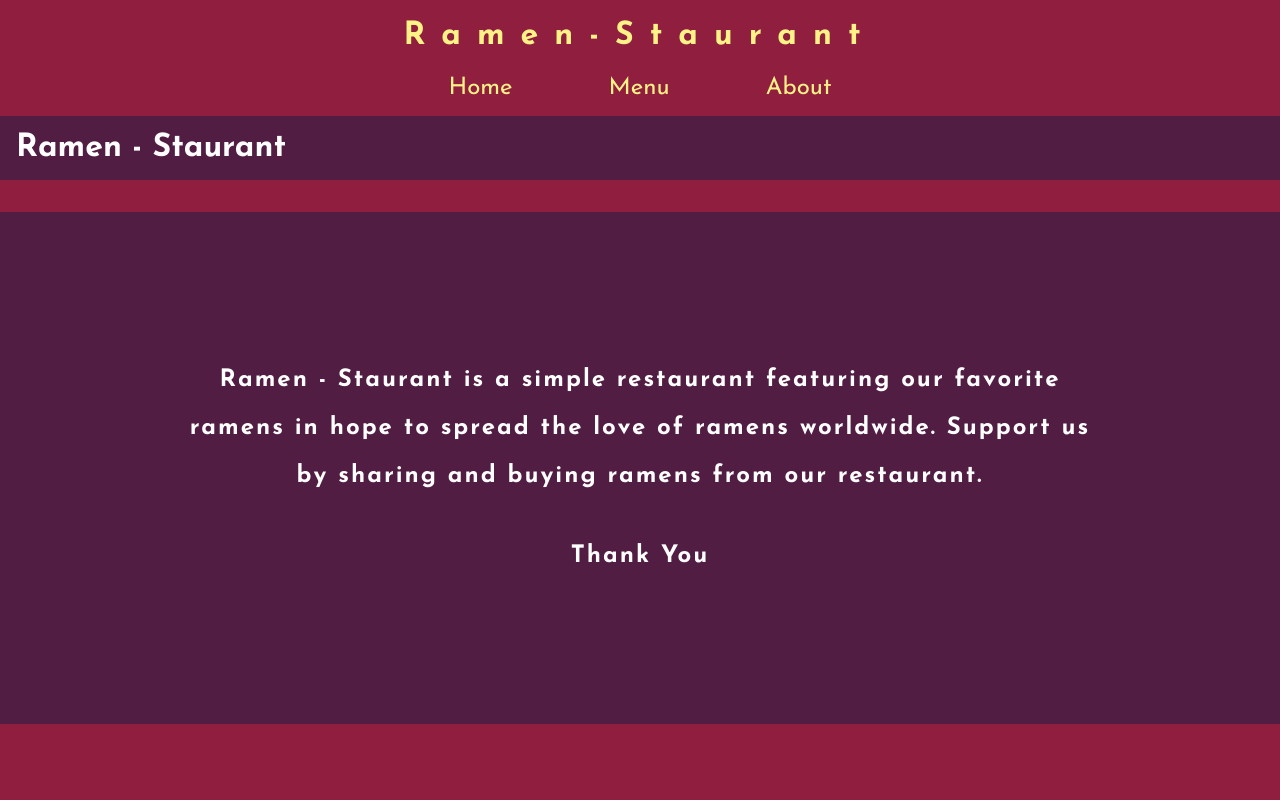
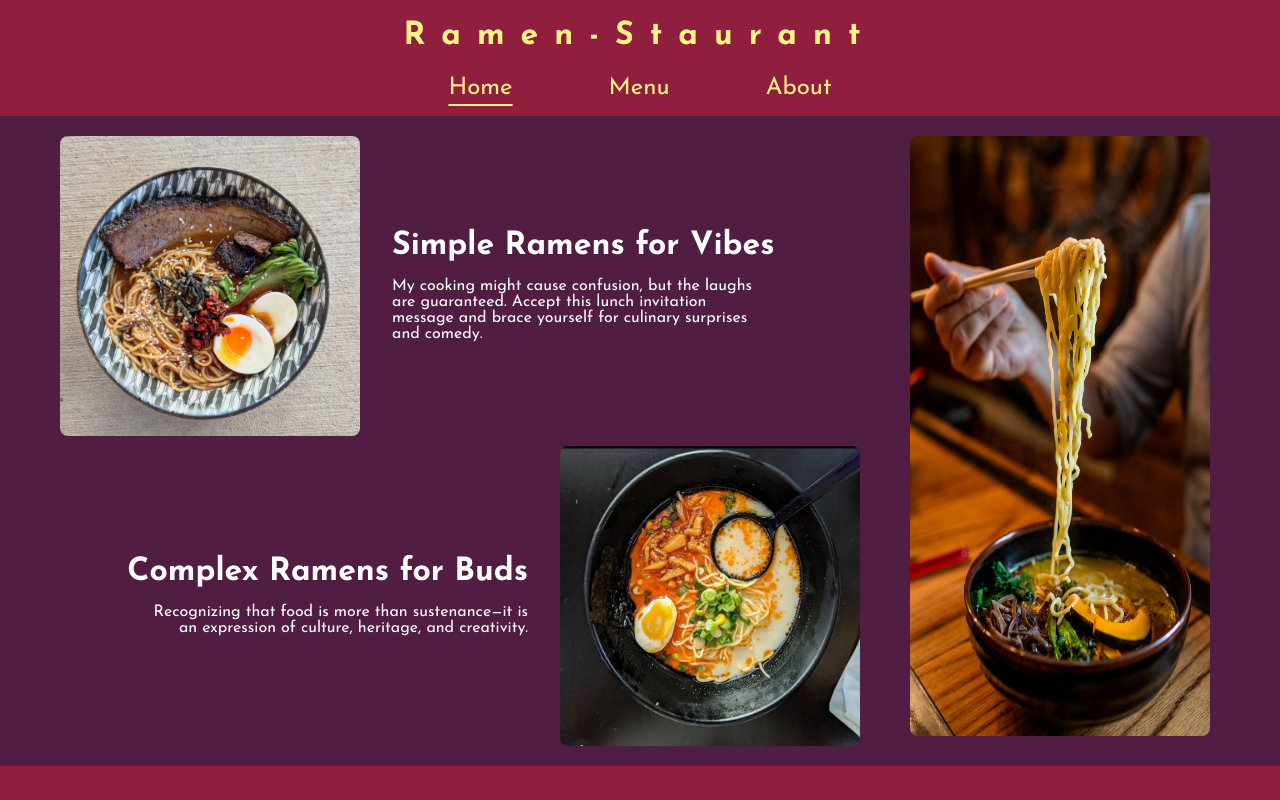
Before and after one commit to wiriim/restaurant-page, a website built with webpack: page src/template.html in a window 1280 px wide. Built offline with nearby package versions, Linux system fonts and the light colour scheme.

Commit message:
Move home page to js module

```diff
--- /dev/null
+++ b/src/home.js
@@ -0,0 +1,75 @@
+import ramensimple from './images/ramen-simple.jpg';
+import ramenbanner from './images/ramen-banner.jpg';
+import ramencomplex from './images/ramen-complex.jpg';
+
+function loadHomePage(){
+    let divContent = document.querySelector('#content');
+    let homepage = create('div');
+    homepage.classList.add('home-page');
+    divContent.appendChild(homepage);
+
+    let headline = create('div');
+    headline.classList.add('headline');
+    homepage.appendChild(headline);
+
+    let ramenSimple = create('img');
+    ramenSimple.src = ramensimple;
+    ramenSimple.width = 300;
+    ramenSimple.height = 300;
+    headline.appendChild(ramenSimple);
+
+    let text = create('div');
+    text.classList.add('text');
+    headline.appendChild(text);
+
+    let h2 = create('h2');
+    h2.textContent = 'Simple Ramens for Vibes';
+    text.appendChild(h2);
+
+    let p = create('p');
+    p.textContent = 'My cooking might cause confusion, but the laughs are guaranteed. Accept this lunch invitation message and brace yourself for culinary surprises and comedy.';
+    text.appendChild(p);
+
+    let banner = create('div');
+    banner.classList.add('banner');
+    homepage.appendChild(banner);
+
+    let ramenBanner = create('img');
+    ramenBanner.src = ramenbanner;
+    ramenBanner.width = 300;
+    ramenBanner.height = 600;
+    banner.appendChild(ramenBanner);
+
+    let subHeadline = create('div');
+    subHeadline.classList.add('sub-headline');
+    homepage.appendChild(subHeadline);
+
+    let text2 = create('div');
+    text2.classList.add('text');
+    subHeadline.appendChild(text2);
+
+    let h22 = create('h2');
+    h22.textContent = 'Complex Ramens for Buds';
+    text2.appendChild(h22);
+
+    let p2 = create('p');
+    p2.textContent = 'Recognizing that food is more than sustenance—it is an expression of culture, heritage, and creativity.';
+    text2.appendChild(p2);
+
+    let ramenComplex = create('img');
+    ramenComplex.src = ramencomplex;
+    ramenComplex.width = 300;
+    ramenComplex.height = 300;
+    subHeadline.appendChild(ramenComplex);
+
+    let homeBtn = document.querySelector('#homeBtn');
+    homeBtn.classList.add('active');
+}
+
+
+function create(type){
+    let dummy = document.createElement(type);
+    return dummy;
+}
+
+export default loadHomePage;
--- a/src/index.js
+++ b/src/index.js
@@ -1 +1,8 @@
 import './styles.css';
+import loadHomePage from './home';'./home.js';
+
+let homeBtn = document.querySelector('#homeBtn');
+let menuBtn = document.querySelector('#menuBtn');
+let aboutBtn = document.querySelector('#aboutBtn');
+
+document.addEventListener('DOMContentLoaded', loadHomePage);
--- a/src/styles.css
+++ b/src/styles.css
@@ -45,8 +45,11 @@ nav button{
     color: inherit;
 }
 
+nav button.active,
 nav button:hover{
     text-decoration: underline;
+    line-height: 1rem;
+    text-underline-offset: 10px;
 }
 
 #content{
--- a/src/template.html
+++ b/src/template.html
@@ -9,9 +9,9 @@
     <header>
         <h1>Ramen-Staurant</h1>
         <nav>
-            <button>Home</button>
-            <button>Menu</button>
-            <button>About</button>
+            <button id="homeBtn">Home</button>
+            <button id="menuBtn">Menu</button>
+            <button id="aboutBtn">About</button>
         </nav>
     </header>
     <div id="content">
@@ -72,7 +72,7 @@
                 </div>
             </div>
         </div> -->
-        <div class="about-page">
+        <!-- <div class="about-page">
             <div class="container">
                 <h1>Ramen - Staurant</h1>
             </div>
@@ -85,7 +85,7 @@
                     Thank You
                 </h2>
             </div>
-        </div>
+        </div> -->
     </div>
 </body>
 </html>
```
